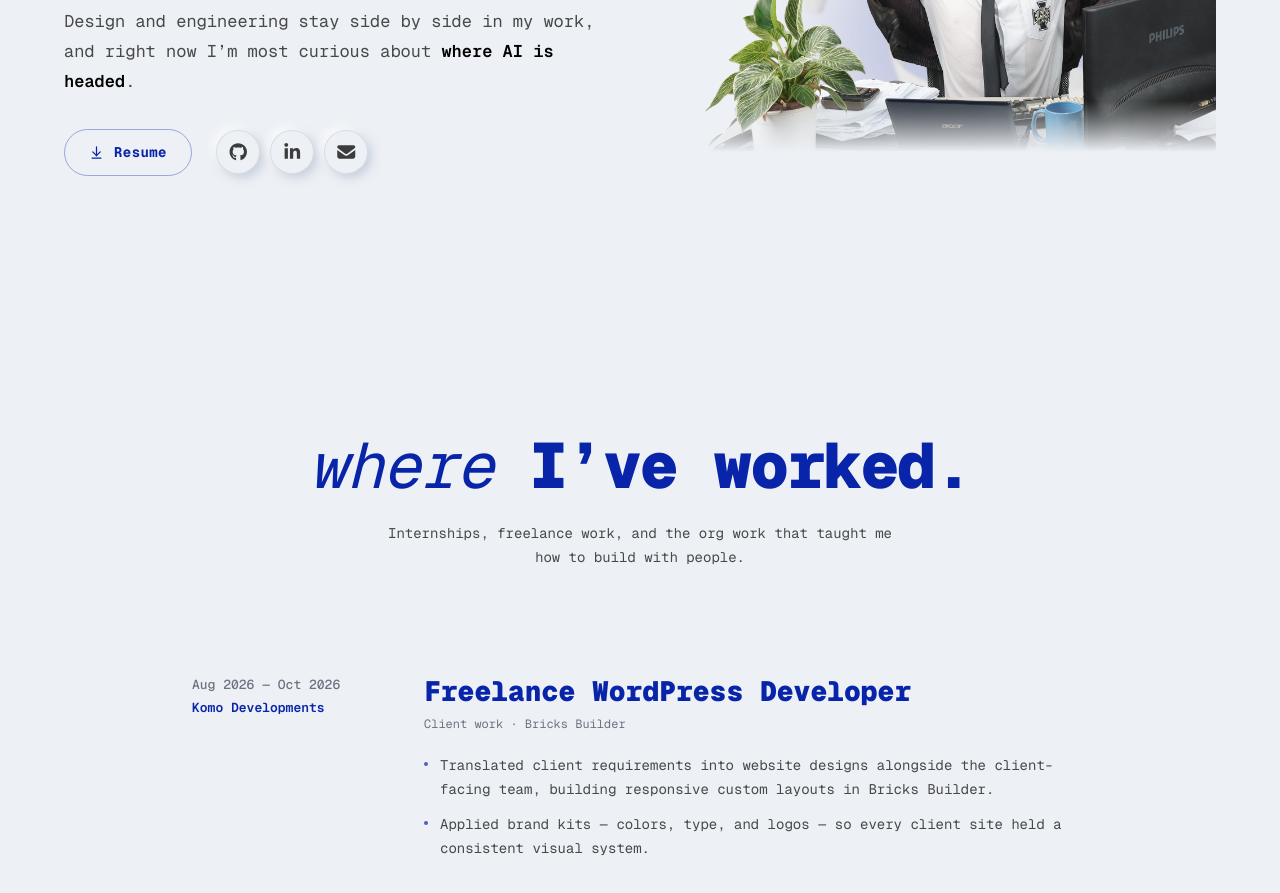
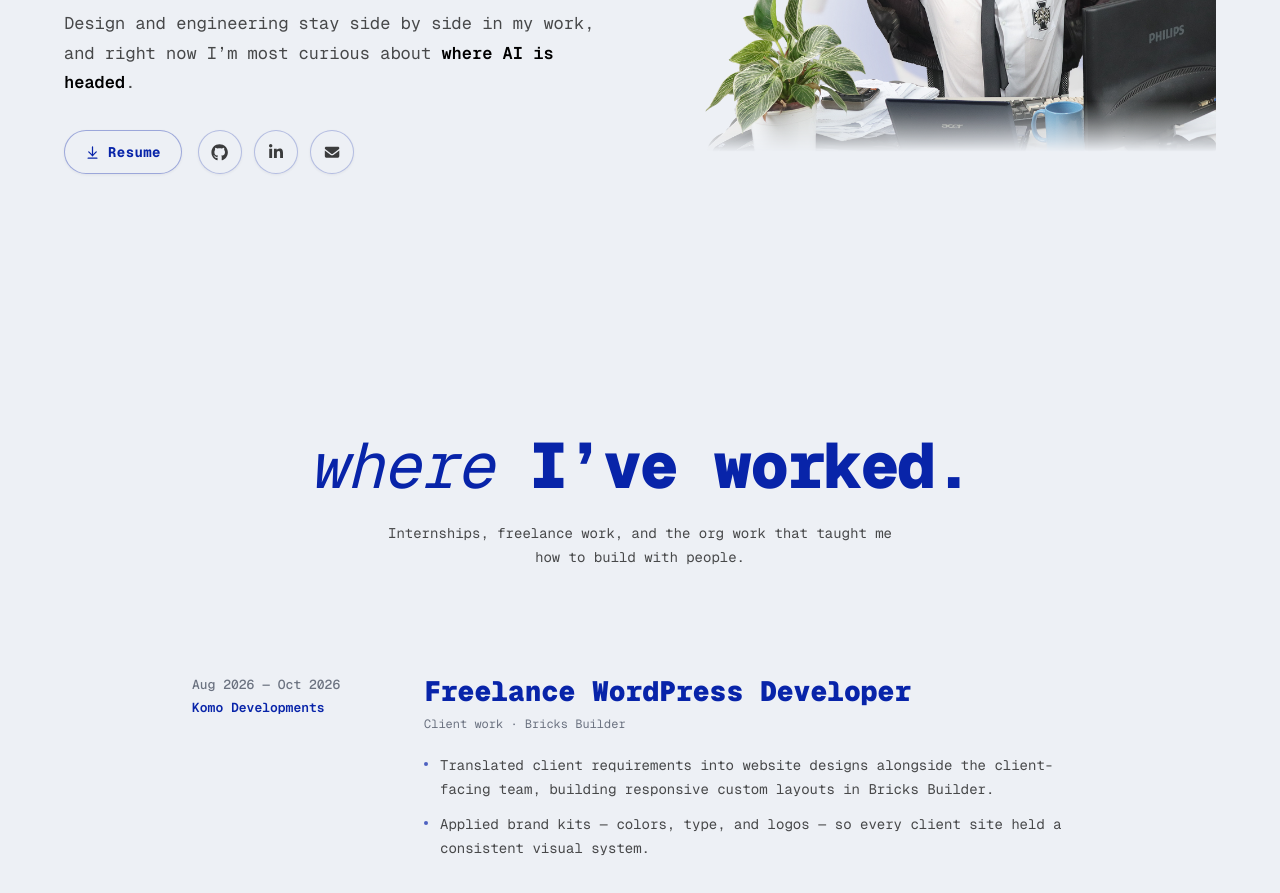
Before and after one commit to jsonJae/myportfolio, a React (Vite) app: page / in a window 1280 px wide. Shown: the part 1260-2153 px from the top of the page. Built offline with nearby package versions, Linux system fonts and the light colour scheme.

Commit message:
feat: improve the opacity of the navbar and the abouts ection

```diff
--- a/src/components/About.jsx
+++ b/src/components/About.jsx
@@ -3,7 +3,7 @@ import { FontAwesomeIcon } from '@fortawesome/react-fontawesome'
 import { faGithub, faLinkedinIn } from '@fortawesome/free-brands-svg-icons'
 import { faEnvelope } from '@fortawesome/free-solid-svg-icons'
 import { ArrowDownToLine } from 'lucide-react'
-import { motion, useReducedMotion } from 'framer-motion'
+import { motion, useReducedMotion, AnimatePresence } from 'framer-motion'
 
 import aboutMePic from '../assets/AboutMePic.png';
 
@@ -106,11 +106,35 @@ export default function About() {
     const [waveId, setWaveId] = useState(0);
     const triggerWave = () => setWaveId((v) => v + 1);
 
+    // Active tooltip state for social icon buttons
+    const [activeTooltip, setActiveTooltip] = useState(null);
+
     const links = [
-        { icon: faGithub, label: 'GitHub', href: 'https://github.com/jsonJae' },
-        { icon: faLinkedinIn, label: 'LinkedIn', href: 'https://www.linkedin.com/in/jason-gian-duran-4754a7355?utm_source=share&utm_campaign=share_via&utm_content=profile&utm_medium=android_app' },
-        { icon: faEnvelope, label: 'Email', href: 'mailto:jasongian28@gmail.com' },
-    ]
+        {
+            icon: faGithub,
+            label: 'GitHub',
+            ariaLabel: 'GitHub profile',
+            href: 'https://github.com/jsonJae',
+            isExternal: true,
+            iconClass: 'text-[17px]', // GitHub normalized optical scale
+        },
+        {
+            icon: faLinkedinIn,
+            label: 'LinkedIn',
+            ariaLabel: 'LinkedIn profile',
+            href: 'https://www.linkedin.com/in/jason-gian-duran-4754a7355?utm_source=share&utm_campaign=share_via&utm_content=profile&utm_medium=android_app',
+            isExternal: true,
+            iconClass: 'text-[16px]', // LinkedIn normalized optical scale
+        },
+        {
+            icon: faEnvelope,
+            label: 'Email',
+            ariaLabel: 'Send email',
+            href: 'mailto:jasongian28@gmail.com',
+            isExternal: false,
+            iconClass: 'text-[14.5px]', // Envelope normalized optical weight to prevent looking heavy
+        },
+    ];
 
     return (
         <section aria-labelledby="about-title" className="flex min-h-screen items-center justify-center px-4 py-24 md:px-8">
@@ -251,21 +275,21 @@ export default function About() {
                         </motion.p>
                     </div>
 
-                    <div className="mt-8 flex flex-wrap items-center gap-x-6 gap-y-4">
+                    <div className="mt-8 flex flex-wrap items-center gap-3.5 sm:gap-4">
                         <motion.a
                             variants={reduced ? undefined : line}
                             href="/DURAN-RESUME.pdf"
                             target="_blank"
                             rel="noopener noreferrer"
                             download
-                            className="group relative inline-flex items-center overflow-hidden rounded-full border border-primary/35 bg-transparent px-6 py-3 font-display text-[13px] font-bold tracking-[0.03em] text-primary transition-all duration-300 ease-soft hover:-translate-y-0.5 hover:border-primary hover:shadow-[0_14px_28px_-10px_rgba(8,36,169,0.45)] active:translate-y-0 active:scale-[0.98] md:text-[14px]"
+                            className="group relative inline-flex h-11 items-center overflow-hidden rounded-full border border-primary/35 bg-surface/50 px-5 font-display text-[13px] font-bold tracking-[0.03em] text-primary shadow-[0_1px_3px_rgba(15,23,42,0.06)] transition-all duration-300 ease-soft hover:-translate-y-0.5 hover:border-primary hover:shadow-[0_12px_24px_-8px_rgba(8,36,169,0.35)] focus-visible:outline-none focus-visible:ring-2 focus-visible:ring-primary focus-visible:ring-offset-2 active:translate-y-0 active:scale-[0.98] active:shadow-[inset_0_2px_4px_rgba(8,36,169,0.15)] md:text-[14px]"
                         >
                             {/* Wipe backdrop fill matching navbar dock */}
                             <span
                                 aria-hidden="true"
                                 className="pointer-events-none absolute inset-0 origin-left scale-x-0 rounded-full bg-primary transition-transform duration-300 ease-soft group-hover:scale-x-100"
                             />
-                            <span className="relative z-10 inline-flex items-center gap-2.5 transition-colors duration-300 group-hover:text-white">
+                            <span className="relative z-10 inline-flex items-center gap-2 transition-colors duration-300 group-hover:text-white">
                                 <ArrowDownToLine
                                     size={15}
                                     strokeWidth={2}
@@ -276,17 +300,23 @@ export default function About() {
                             </span>
                         </motion.a>
 
-                        <div className="flex items-center gap-2.5">
-                            {links.map((link) => (
+                        <div className="flex items-center gap-3">
+                            {links.map((link) => {
+                                const isHovered = activeTooltip === link.label;
+                                return (
+                                    <div key={link.label} className="relative flex items-center justify-center">
                                         <motion.a
                                             variants={reduced ? undefined : social}
-                                    key={link.label}
                                             href={link.href}
-                                    target="_blank"
-                                    rel="noopener noreferrer"
-                                    aria-label={link.label}
-                                    title={link.label}
-                                    className="group relative flex h-11 w-11 items-center justify-center overflow-hidden rounded-full border border-black/[0.08] bg-surface text-ink/75 shadow-[4px_4px_10px_rgba(163,177,198,0.5),-4px_-4px_10px_rgba(255,255,255,0.7)] transition-all duration-300 ease-soft hover:-translate-y-1 hover:border-primary/40 hover:text-primary hover:shadow-[6px_8px_16px_rgba(8,36,169,0.22),-4px_-4px_10px_rgba(255,255,255,0.8)] active:translate-y-0 active:scale-95 active:shadow-[inset_2px_2px_5px_rgba(163,177,198,0.6),inset_-2px_-2px_5px_rgba(255,255,255,0.7)]"
+                                            {...(link.isExternal
+                                                ? { target: '_blank', rel: 'noopener noreferrer' }
+                                                : {})}
+                                            aria-label={link.ariaLabel}
+                                            onMouseEnter={() => setActiveTooltip(link.label)}
+                                            onMouseLeave={() => setActiveTooltip(null)}
+                                            onFocus={() => setActiveTooltip(link.label)}
+                                            onBlur={() => setActiveTooltip(null)}
+                                            className="group relative flex h-11 w-11 min-h-[44px] min-w-[44px] items-center justify-center overflow-hidden rounded-full border border-primary/25 bg-surface text-ink/75 shadow-[0_1px_3px_rgba(15,23,42,0.06)] transition-all duration-300 ease-soft hover:-translate-y-0.5 hover:border-primary hover:text-primary hover:shadow-[0_10px_22px_-6px_rgba(8,36,169,0.3)] focus-visible:outline-none focus-visible:ring-2 focus-visible:ring-primary focus-visible:ring-offset-2 active:translate-y-0 active:scale-95 active:shadow-[inset_0_2px_4px_rgba(8,36,169,0.15)]"
                                         >
                                             {/* Tactile micro-wipe hover layer */}
                                             <span
@@ -296,10 +326,31 @@ export default function About() {
                                             <FontAwesomeIcon
                                                 icon={link.icon}
                                                 aria-hidden="true"
-                                        className="relative z-10 text-[18px] transition-transform duration-300 ease-soft group-hover:scale-110 group-hover:text-primary"
+                                                className={`relative z-10 ${link.iconClass} transition-transform duration-300 ease-soft group-hover:scale-110 group-hover:text-primary`}
                                             />
                                         </motion.a>
-                            ))}
+
+                                        {/* Accessible non-clipping tooltip */}
+                                        <AnimatePresence>
+                                            {isHovered && (
+                                                <motion.span
+                                                    role="tooltip"
+                                                    initial={{ opacity: 0, y: 6, scale: 0.96 }}
+                                                    animate={{ opacity: 1, y: 0, scale: 1 }}
+                                                    exit={{ opacity: 0, y: 4, scale: 0.96 }}
+                                                    transition={{
+                                                        duration: reduced ? 0 : 0.16,
+                                                        ease: [0.16, 1, 0.3, 1],
+                                                    }}
+                                                    className="pointer-events-none absolute -top-8.5 z-30 whitespace-nowrap rounded-md border border-black/[0.08] bg-surface px-2 py-0.5 font-mono text-[10px] font-medium tracking-[0.04em] text-ink shadow-[0_4px_12px_rgba(15,23,42,0.12)]"
+                                                >
+                                                    {link.label}
+                                                </motion.span>
+                                            )}
+                                        </AnimatePresence>
+                                    </div>
+                                );
+                            })}
                         </div>
                     </div>
                 </motion.div>
```
Also changed, not shown: src/components/MagnificationDock.jsx (+37 -14 lines). Lines whose indentation alone changed are shown as unchanged.
